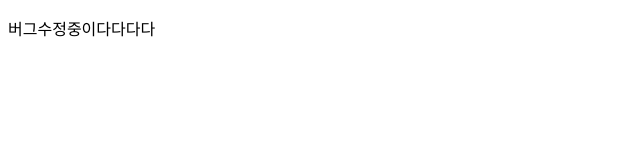
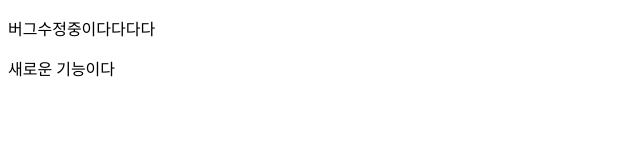
Before and after one commit to Dae-HwanKim/git_test, a plain HTML site: page index.html in a window 1280 px wide. Shown: the whole page, without its empty margins (0-640 px from the left). Drawn offline with Linux system fonts and the light colour scheme.

Commit message:
새로운 기능입니다

```diff
--- a/index.html
+++ b/index.html
@@ -7,5 +7,6 @@
 </head>
 <body>
   <p>버그수정중이다다다다</p>
+  <p>새로운 기능이다</p>
 </body>
 </html>
```
